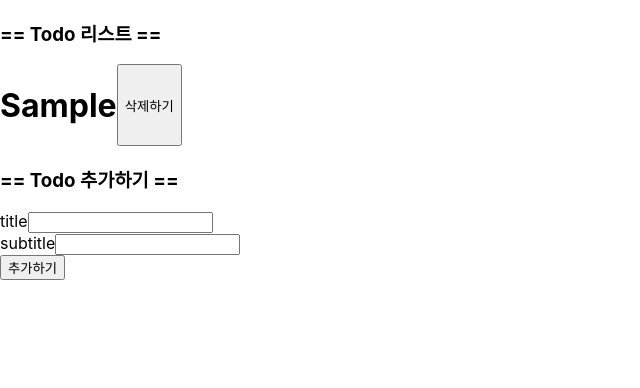
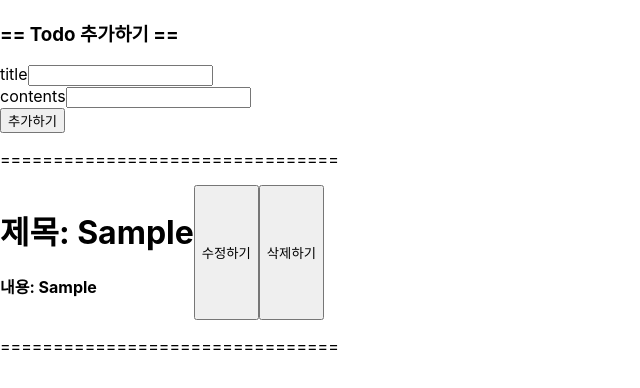
Before and after one commit to minSsan/Next-Todo, a Next.js app: page / in a window 1280 px wide. Both pictures are taken after typing "Sample", "Sample" into the empty fields and a click on the button "추가하기". Shown: the top 388 px of the page, without its empty margins (0-640 px from the left). Built offline with nearby package versions, Linux system fonts and the light colour scheme.

Commit message:
Feat: 수정 기능 추가, 컴포넌트 쪼개기 완료 - 구조 다시 짜야할듯

```diff
--- /dev/null
+++ b/components/editForm/EditForm.tsx
@@ -0,0 +1,76 @@
+import React, { Dispatch, SetStateAction, useEffect, useState } from "react";
+import { TodoProps } from "../todo/Todo";
+import { Inputs } from "../todoForm/TodoForm";
+
+interface Props {
+  id: number;
+  setTodos: Dispatch<SetStateAction<TodoProps[]>>;
+}
+
+function EditForm({ id, setTodos }: Props) {
+  const [inputs, setInputs] = useState<Inputs>({
+    title: "",
+    contents: "",
+  });
+
+  useEffect(() => {
+    const todos: TodoProps[] | [] = JSON.parse(
+      localStorage.getItem("todos") ?? "[]"
+    );
+    const todo = todos.find((value) => value.id === id);
+    setInputs({
+      title: todo?.title,
+      contents: todo?.contents,
+    });
+  }, [id]);
+
+  const handleInputChange = (e: React.ChangeEvent<HTMLInputElement>) => {
+    const { name, value } = e.target;
+    setInputs((prev) => ({ ...prev, [name]: value }));
+  };
+
+  const handleSubmit = () => {
+    const editedTodo: TodoProps = {
+      id,
+      title: inputs.title ?? "",
+      contents: inputs.contents ?? "",
+    };
+
+    let todos: TodoProps[] = JSON.parse(localStorage.getItem("todos") ?? "[]");
+    todos = todos.filter((todo) => todo.id !== id);
+    todos.push(editedTodo);
+    todos.sort((a, b) => a.id - b.id);
+
+    setTodos(todos);
+  };
+
+  return (
+    <>
+      <div>
+        <label htmlFor="title">title</label>
+        <input
+          id="title"
+          name="title"
+          type={"text"}
+          value={inputs?.title}
+          onChange={handleInputChange}
+        ></input>
+      </div>
+      <div>
+        <label htmlFor="contents">contents</label>
+        <input
+          id="contents"
+          name="contents"
+          type={"text"}
+          value={inputs?.contents}
+          onChange={handleInputChange}
+        ></input>
+      </div>
+      <button type="submit" onClick={handleSubmit}>
+        수정하기
+      </button>
+    </>
+  );
+}
+
+export default EditForm;
--- a/components/main/Main.tsx
+++ b/components/main/Main.tsx
@@ -1,105 +1,50 @@
 import React, { useCallback, useEffect, useState } from "react";
-import Todo, { TodoProps } from "../todo/Todo";
-import { todosDummy } from "./dummy-data";
+import EditForm from "../editForm/EditForm";
+import { TodoProps } from "../todo/Todo";
+import TodoForm, { Inputs } from "../todoForm/TodoForm";
+import TodoList from "../todoList/TodoList";
 import styles from "./Main.module.css";
 
-interface Inputs {
-  title: string | undefined;
-  subtitle: string | undefined;
-}
-
 const Main = () => {
+  console.log("main rendered");
   const [todos, setTodos] = useState<TodoProps[]>([]);
-  const [inputs, setInputs] = useState<Inputs>();
+  const [isEdit, setIsEdit] = useState<boolean>(false);
+  const [editId, setEditId] = useState<number>(0);
 
   useEffect(() => {
+    console.log("first rendering - useEffect");
     const todosData = JSON.parse(localStorage.getItem("todos") ?? "[]");
     setTodos(todosData);
-  }, []);
+  }, [setTodos]);
 
   useEffect(() => {
-    // TODO: 조건문 없으면 빈 배열로 저장됨 -> 조사하기
-    if (todos.length > 0) {
-      localStorage.setItem("todos", JSON.stringify(todos));
-    }
+    localStorage.setItem("todos", JSON.stringify(todos));
   }, [todos]);
 
-  // * useCallback 사용하면 이벤트 객체가 변경되는 것을 바로 감지하지 못함 -> 다른 input 선택하면 이전에 선택된 input 값이 ""이 되어버림
-  const handleInputChange = (e: React.ChangeEvent<HTMLInputElement>) => {
-    const { name, value } = e.target;
-
-    setInputs({
-      // ! spread 문법 안됨
-      title: inputs?.title,
-      subtitle: inputs?.subtitle,
-      [name]: value,
-    });
+  const handleEditClick = (id: number) => {
+    setIsEdit(true);
+    setEditId(id);
   };
-
-  const handleAddSubmit = () => {
-    const id =
-      todos.reduce((maxId, currentTodo) => Math.max(maxId, currentTodo.id), 0) +
-      1;
-
-    const newTodo: TodoProps = {
-      id,
-      title: inputs?.title ? inputs.title : "",
-      subtitle: inputs?.subtitle,
-    };
-
-    setTodos((prev: TodoProps[]) => [...prev, newTodo]);
-
-    setInputs({
-      title: "",
-      subtitle: "",
-    });
-  };
-
-  const handleRemoveClick = useCallback(
-    (id: number) => {
-      alert(`삭제할 todo id: ${id}`);
-      const newTodos = todos.filter((value) => value.id !== id);
-      setTodos([...newTodos]);
-    },
-    [todos]
-  );
 
   return (
     <div className={styles.mainContainer}>
-      <h3>== Todo 리스트 ==</h3>
-      <div className={styles.todoContainer}>
-        {todos.map((data, index) => (
-          <Todo
-            todo={data}
-            handleRemoveClick={() => handleRemoveClick(data.id)}
-          />
-        ))}
-      </div>
+      {!isEdit || todos.length === 0 ? (
+        <>
+          <h3>== Todo 추가하기 ==</h3>
+          <TodoForm setTodos={setTodos} />
+        </>
+      ) : (
+        <>
+          <h3>== Todo 수정하기 ==</h3>
+          <EditForm id={editId} setTodos={setTodos}></EditForm>
+        </>
+      )}
 
-      <h3>== Todo 추가하기 ==</h3>
-      <div>
-        <label htmlFor="title">title</label>
-        <input
-          id="title"
-          name="title"
-          type={"text"}
-          value={inputs?.title}
-          onChange={handleInputChange}
-        ></input>
-      </div>
-      <div>
-        <label htmlFor="subtitle">subtitle</label>
-        <input
-          id="subtitle"
-          name="subtitle"
-          type={"text"}
-          value={inputs?.subtitle}
-          onChange={handleInputChange}
-        ></input>
-      </div>
-      <button type="submit" onClick={handleAddSubmit}>
-        추가하기
-      </button>
+      <TodoList
+        todos={todos}
+        setTodos={setTodos}
+        handleEditClick={handleEditClick}
+      />
     </div>
   );
 };
--- a/components/todo/Todo.tsx
+++ b/components/todo/Todo.tsx
@@ -4,21 +4,23 @@ import styles from "./Todo.module.css";
 export interface TodoProps {
   id: number;
   title: string;
-  subtitle?: string;
+  contents?: string;
 }
 
 interface Props {
   todo: TodoProps;
-  handleRemoveClick: () => any;
 }
 
-const Todo = ({ todo, handleRemoveClick }: Props) => {
+const Todo = ({ todo }: Props) => {
+  console.log("TODO rendered");
   return (
     <div className={styles.todoContainer}>
-      <h1>{todo.title}</h1>
-      <button onClick={handleRemoveClick}>삭제하기</button>
+      <div>
+        <h1>제목: {todo.title}</h1>
+        <h4>내용: {todo.contents}</h4>
+      </div>
     </div>
   );
 };
 
-export default Todo;
+export default React.memo(Todo);
--- /dev/null
+++ b/components/todoForm/TodoForm.tsx
@@ -0,0 +1,83 @@
+import React, {
+  Dispatch,
+  SetStateAction,
+  useCallback,
+  useEffect,
+  useState,
+} from "react";
+import { TodoProps } from "../todo/Todo";
+
+export interface Inputs {
+  title: string | undefined;
+  contents: string | undefined;
+}
+
+interface Props {
+  setTodos: Dispatch<SetStateAction<TodoProps[]>>;
+}
+
+function TodoForm({ setTodos }: Props) {
+  console.log("todo form");
+  const [inputs, setInputs] = useState<Inputs>({
+    title: "",
+    contents: "",
+  });
+
+  const handleInputChange = useCallback(
+    (e: React.ChangeEvent<HTMLInputElement>) => {
+      const { name, value } = e.target;
+      setInputs((prev) => ({ ...prev, [name]: value }));
+    },
+    []
+  );
+
+  const handleAddSubmit = useCallback(() => {
+    setTodos((prev: TodoProps[]) => [
+      ...prev,
+      {
+        id:
+          prev.reduce(
+            (maxId, currentTodo) => Math.max(maxId, currentTodo.id),
+            0
+          ) + 1,
+        title: inputs?.title ?? "",
+        contents: inputs?.contents ?? "",
+      },
+    ]);
+
+    setInputs({
+      title: "",
+      contents: "",
+    });
+  }, [inputs]);
+
+  return (
+    <>
+      <div>
+        <label htmlFor="title">title</label>
+        <input
+          id="title"
+          name="title"
+          type={"text"}
+          value={inputs?.title}
+          onChange={handleInputChange}
+        ></input>
+      </div>
+      <div>
+        <label htmlFor="contents">contents</label>
+        <input
+          id="contents"
+          name="contents"
+          type={"text"}
+          value={inputs?.contents}
+          onChange={handleInputChange}
+        ></input>
+      </div>
+      <button type="submit" onClick={handleAddSubmit}>
+        추가하기
+      </button>
+    </>
+  );
+}
+
+export default React.memo(TodoForm);
--- /dev/null
+++ b/components/todoList/TodoList.module.css
@@ -0,0 +1,3 @@
+.todoContainer {
+  display: flex;
+}
--- /dev/null
+++ b/components/todoList/TodoList.tsx
@@ -0,0 +1,36 @@
+import Link from "next/link";
+import React, { Dispatch, SetStateAction, useCallback } from "react";
+import Todo, { TodoProps } from "../todo/Todo";
+import styles from "./TodoList.module.css";
+
+interface Props {
+  todos: TodoProps[];
+  setTodos: Dispatch<SetStateAction<TodoProps[]>>;
+  handleEditClick: (id: number) => any;
+}
+
+function TodoList({ todos, setTodos, handleEditClick }: Props) {
+  const handleRemoveClick = useCallback((id: number) => {
+    setTodos((prevTodos) => prevTodos.filter((todo) => todo.id !== id));
+  }, []);
+
+  return (
+    <div>
+      {todos?.map((data, index) => (
+        <>
+          <p>================================</p>
+          <div className={styles.todoContainer}>
+            <Link href={`/todos/${data.id}`}>
+              <Todo todo={data} />
+            </Link>
+            <button onClick={() => handleEditClick(data.id)}>수정하기</button>
+            <button onClick={() => handleRemoveClick(data.id)}>삭제하기</button>
+          </div>
+          <p>================================</p>
+        </>
+      ))}
+    </div>
+  );
+}
+
+export default React.memo(TodoList);
--- a/styles/globals.css
+++ b/styles/globals.css
@@ -15,7 +15,7 @@ a {
   box-sizing: border-box;
 }
 
-@media (prefers-color-scheme: dark) {
+/* @media (prefers-color-scheme: dark) {
   html {
     color-scheme: dark;
   }
@@ -23,4 +23,4 @@ a {
     color: white;
     background: black;
   }
-}
+} */
```
Also changed, not shown: components/main/dummy-data.ts (deleted, +0 -14 lines), pages/todos/[id].tsx (added, +52 -0 lines).
